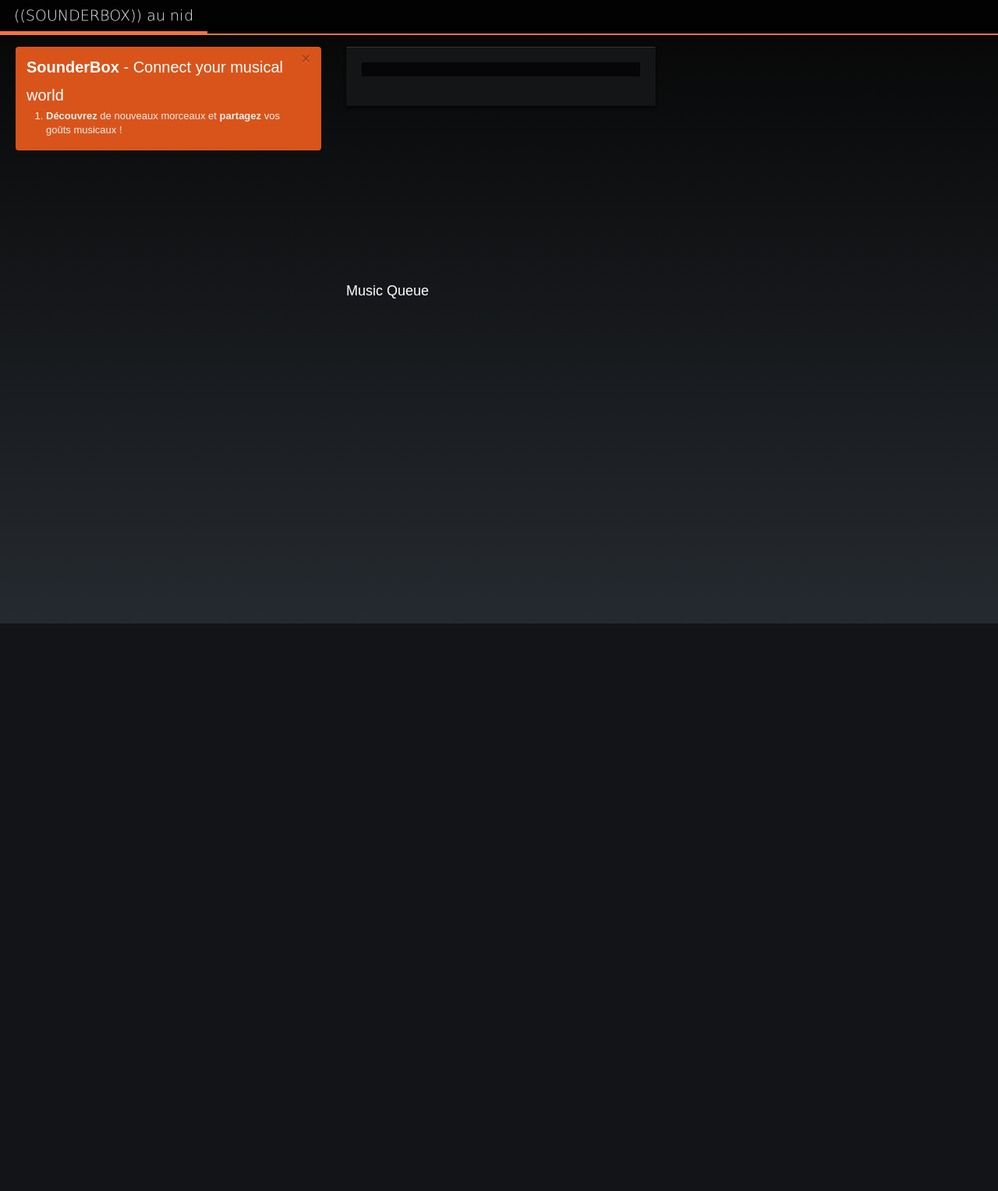
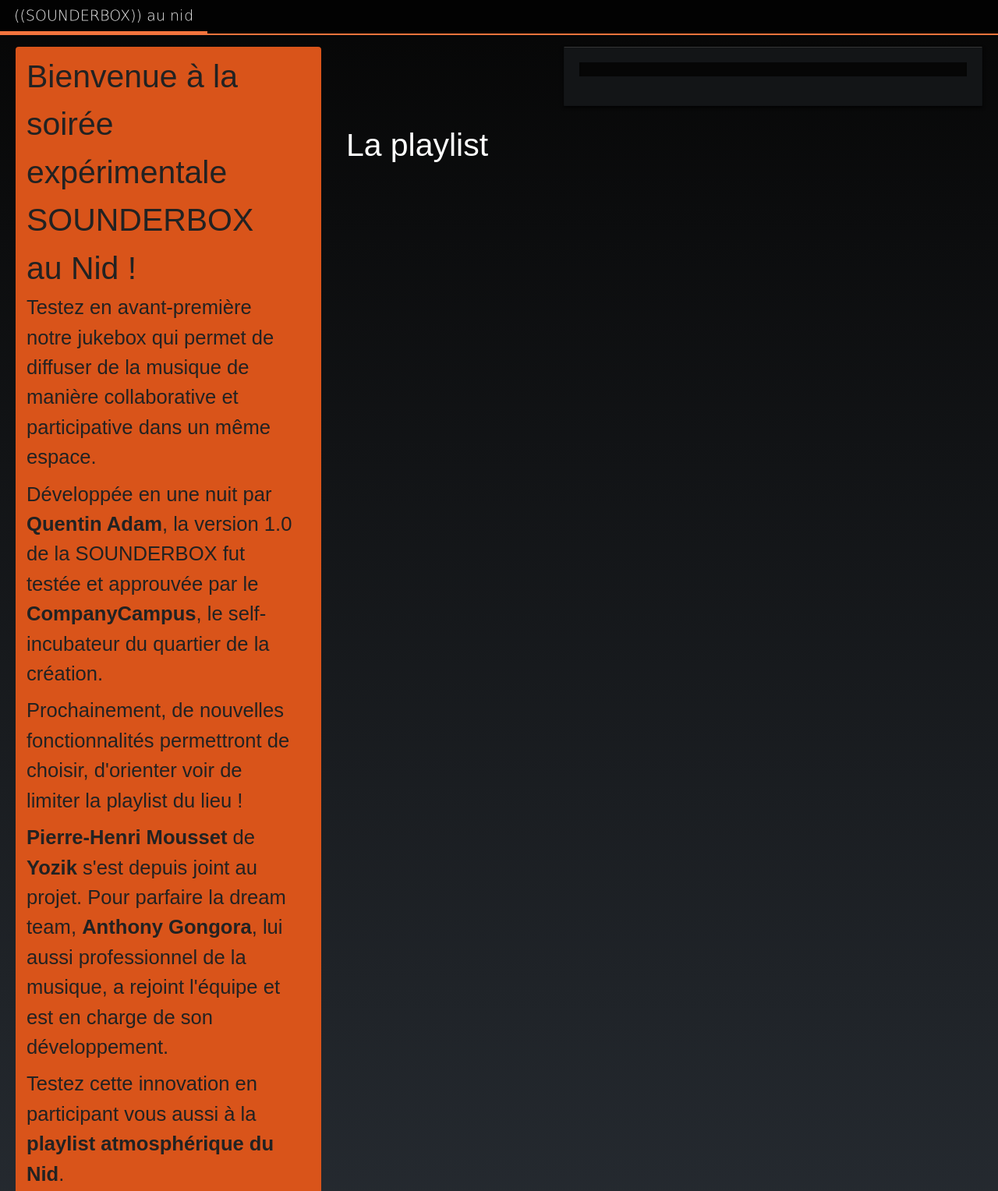
Before and after one commit to waxzce/openspice-server, a website: page wall.html in a window 1280 px wide. Shown: the top 1528 px of the page at 78% size. Before the commit the page ends 800 px from the top, so only its background shows below. Drawn offline with nearby package versions, Linux system fonts and the light colour scheme; no server answers; a web font is replaced by a local one.

Commit message:
wall: typo passes blind-proof tests.

```diff
--- a/public/css/main.css
+++ b/public/css/main.css
@@ -65,12 +65,17 @@
    }
 }
 
-
+#wall-page, #wall-page h2, #wall-page h3{
+   font-size:160%;
+   line-height:150%;
+}
+   #wall-page .alert-info, #wall-page .alert-info h2{
+      color:#222;
+   }
 
 #artwork-container {
     position: relative;
-    width: 300px;
-    height: 300px;
+    max-width: 100%;
 }
 
 #artwork-container img {
--- a/public/js/wall.js
+++ b/public/js/wall.js
@@ -19,7 +19,7 @@
 
         currentlyPlaying: _.template('<h5><%= name %></h5><p><%= album %><br /><%= artists %></p>'),
 
-        trackInQueue: _.template('<li class="playlist_fellows"><p><span><%= title %></span><span><%= artists %></span></p><img src="<%= src %>" alt=""/></li>')
+        trackInQueue: _.template('<li class="playlist_fellows"><p><strong><%= title %></strong> - <span><%= artists %></span></p><img src="<%= src %>" alt=""/></li>')
     };
 
     p.fetchQueue = function() {
--- a/wall.html
+++ b/wall.html
@@ -18,7 +18,7 @@
       <script src="/js/jquery.autocomplete.min.js"></script>
       <script type="text/javascript" src="/js/bootstrap-alert.js"></script>
    </head>
-   <body>
+   <body id="wall-page">
       <!-- navigation -->
       <div class="navbar navbar-fixed-top">
          <div class="navbar-inner">
@@ -34,22 +34,44 @@
             <div class="span4">
               <!-- presentation -->
                <div class="alert alert-info">
-                  <a class="close" data-dismiss="alert">&times;</a>
                   <h2>
-                     <strong>SounderBox</strong> - Connect your musical world
+                     Bienvenue à la soirée expérimentale SOUNDERBOX au Nid !
                   </h2>
-                  <ol>
-                     <li>
-                        <strong>Découvrez</strong> de nouveaux morceaux et
-                        <strong>partagez</strong> vos goûts musicaux&nbsp;!
-                     </li>
-                  </ol>
+                  <p>
+                     Testez en avant-première notre jukebox qui permet de
+                     diffuser de la musique de manière collaborative et
+                     participative dans un même espace.
+                  </p>
+                  <p>
+                     Développée en une nuit par <strong>Quentin Adam</strong>,
+                     la version 1.0 de la SOUNDERBOX fut testée et approuvée par
+                     le <strong>CompanyCampus</strong>, le self-incubateur du
+                     quartier de la création.
+                  </p>
+                  <p>
+                     Prochainement, de nouvelles fonctionnalités permettront de
+                     choisir, d'orienter voir de limiter la playlist du lieu !
+                  </p>
+                  <p>
+                     <strong>Pierre-Henri Mousset</strong> de
+                     <strong>Yozik</strong> s'est depuis joint au projet.
+                     Pour parfaire la dream team,
+                     <strong>Anthony Gongora</strong>, lui aussi
+                     professionnel de la musique, a rejoint l'équipe et est en
+                     charge de son développement.
+                  </p>
+                  <p>
+                     Testez cette innovation en participant vous aussi à la
+                     <strong>playlist atmosphérique du Nid</strong>.
+                  </p>
                </div>
             </div>
             <div class="span8">
               <!-- current track -->
               <div class="row-fluid">
-                <div class="span6">
+                <!-- artwork -->
+                <div id="artwork-container" class="span4"></div>
+                <div class="span8">
                   <!-- playing box -->
                   <div id="playing_box_wall" class="well">
                     <div id="playing"></div>
@@ -58,12 +80,9 @@
                     </div>
                   </div>
                 </div>
-
-                <!-- artwork -->
-                <div id="artwork-container" class="span6"></div>
               </div>
               <div class="row-fluid" id="wall_queue">
-                  <h3>Music Queue</h3>
+                  <h3>La playlist</h3>
                   <!-- playlist -->
                   <ul id="playlist_next"></ul>
               </div>
```
